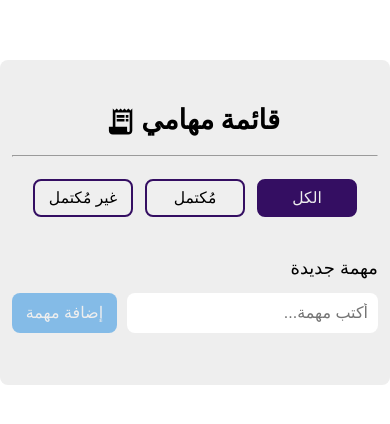
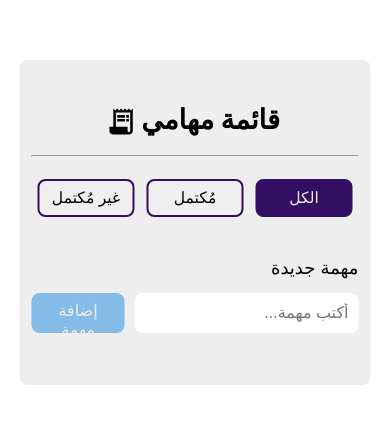
Before and after one commit to Anas-Alnasmeh/To-Do-List, a React (Create React App) app: page / in a window 390 px wide. Shown: the top 424 px of the page. Built offline with nearby package versions, Linux system fonts and the light colour scheme.

Commit message:
improvements for design

```diff
--- a/src/App.css
+++ b/src/App.css
@@ -327,7 +327,7 @@
 /* Alert and author */
 
 .alert {
-  width: clamp(200px, 50vw, 400px);
+  width: clamp(220px, 50vw, 400px);
   position: fixed;
   bottom: 25px;
   right: 25px;
@@ -368,7 +368,7 @@
 
 @media (max-width: 520px) {
   .tasks-box {
-    width: 100vw;
+    width: 90vw;
     padding-left: 12px;
     padding-right: 12px;
   }
```
